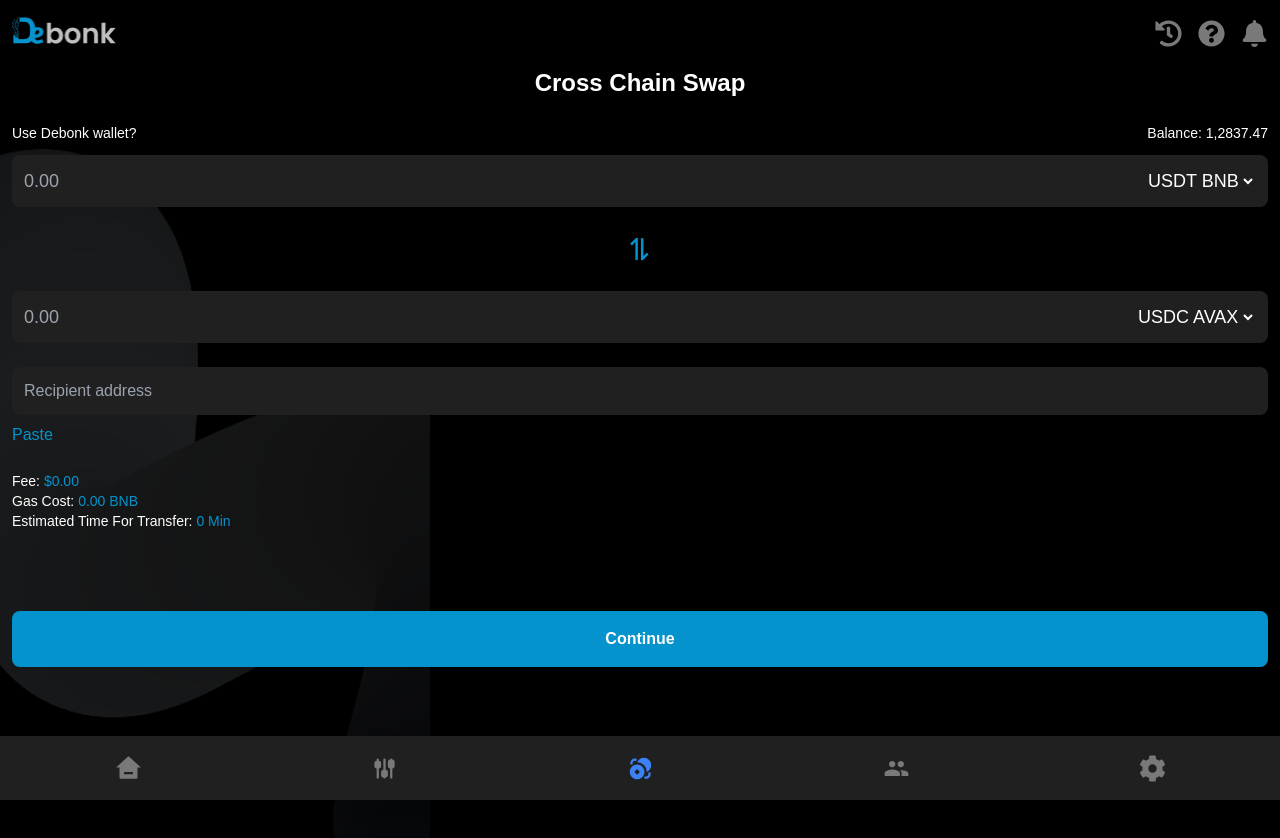
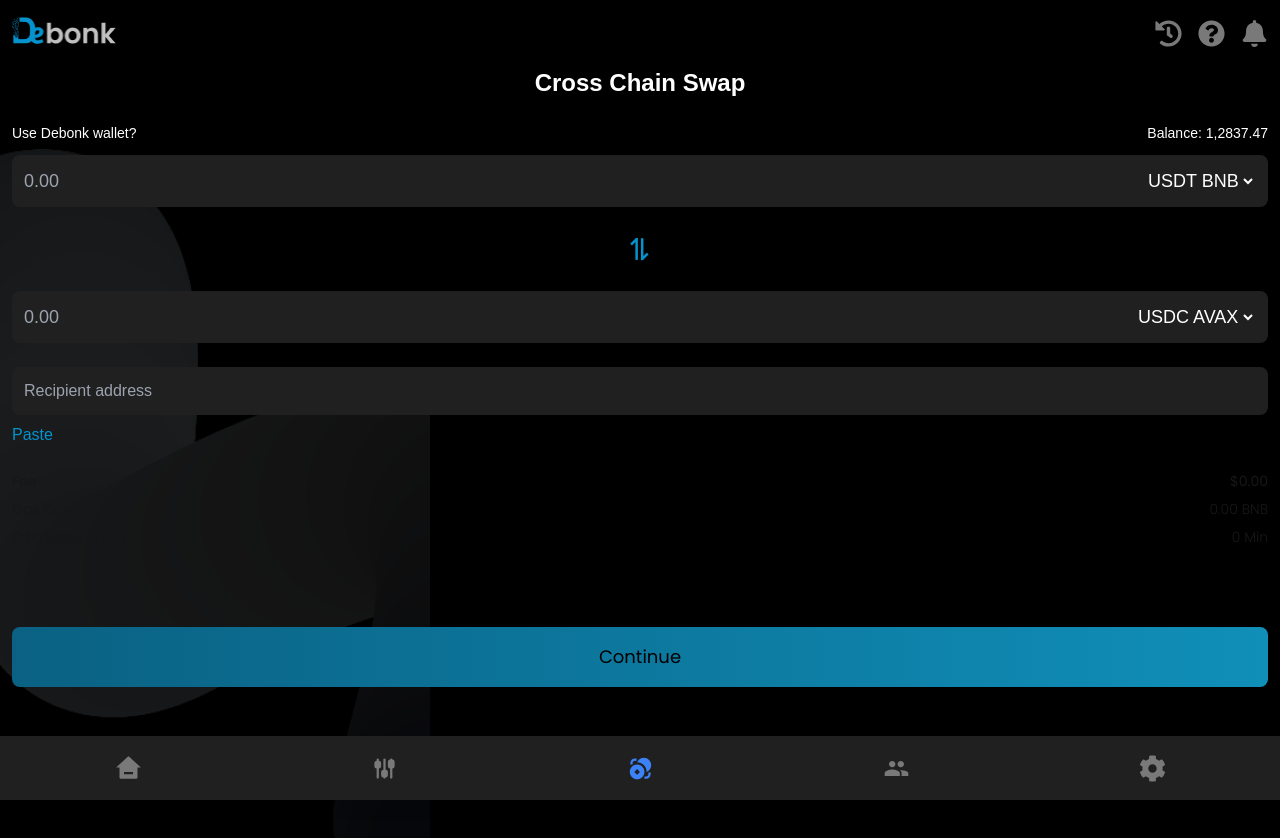
Before and after one commit to ProfessorDy/debonk-miniapp, a Next.js app: page /swap in a window 1280 px wide. Shown: the top 838 px of the page. Built offline with nearby package versions, Linux system fonts and the light colour scheme.

Commit message:
Update navbar icon size

```diff
--- a/app/swap/page.tsx
+++ b/app/swap/page.tsx
@@ -96,21 +96,23 @@
       </div>
 
       {/* Fee Section */}
-      <div className="mt-6 text-white text-sm">
-        <p>
-          Fee: <span className="text-accent">$0.00</span>
-        </p>
-        <p>
-          Gas Cost: <span className="text-accent">0.00 BNB</span>
-        </p>
-        <p>
-          Estimated Time For Transfer:{" "}
-          <span className="text-accent">0 Min</span>
-        </p>
+      <div className="mt-6 text-sm space-y-2 font-poppins font-light">
+        <div className="flex justify-between w-full font-normal">
+          <p>Fee</p>
+          <p>$0.00</p>
+        </div>
+        <div className="flex justify-between w-full">
+          <p>Gas Cost</p>
+          <p>0.00 BNB</p>
+        </div>
+        <div className="flex justify-between w-full">
+          <p>Estimated Time For Transfe</p>
+          <p>0 Min</p>
+        </div>
       </div>
 
       {/* Continue Button */}
-      <button className="bg-accent w-full p-4 text-white font-semibold rounded-lg mt-20">
+      <button className="bg-gradient-to-r  from-[#0A6183] to-[#108FB9] w-full p-4 text-black font-poppins rounded-lg text-lg mt-20">
         Continue
       </button>
     </main>
--- a/components/Navbar.tsx
+++ b/components/Navbar.tsx
@@ -36,7 +36,7 @@
   return (
     <footer className="fixed bottom-0 w-full shadow-lg space-y-2">
       {showContractInput && (
-        <div className="px-4">
+        <div className="px-3">
           <div className="bg-background rounded-xl py-[24px] px-[8px] text-sm border-accent border">
             <div className="flex items-center text-[#797979]">
               <IoLinkSharp className="text-2xl" />
@@ -63,7 +63,9 @@
                 pathname === url ? "text-blue-500" : "text-primary"
               }`}
             >
-              <Icon size={url === "swap" ? 34 : 27} />
+              <Icon
+                className={url === "swap" ? "text-[34px]" : "text-[27px]"}
+              />
             </div>
           </Link>
         ))}
```
